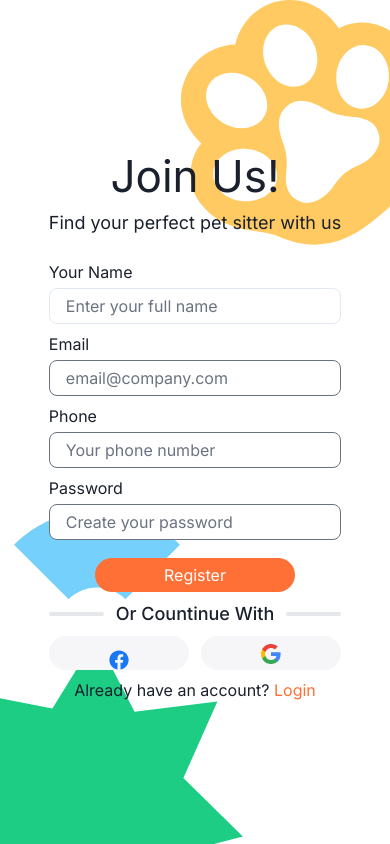
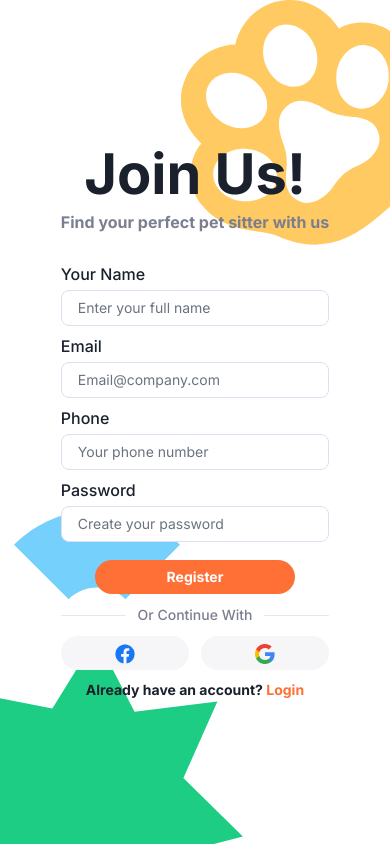
Before and after one commit to scarecrow-404/pet-sitter, a Next.js app: page /register in a window 390 px wide. Built offline with nearby package versions, Linux system fonts and the light colour scheme; no server answers.

Commit message:
feat: add pages more detail

```diff
--- a/src/app/login/page.jsx
+++ b/src/app/login/page.jsx
@@ -35,11 +35,11 @@ const LoginPage = () => {
     const errors = {};
 
     if (values.email === "") {
-      errors.email = "*กรุณากรอกอีเมลล์";
+      errors.email = "*Plase enter your email address";
     }
 
     if (values.password === "") {
-      errors.password = "*กรุณากรอกรหัสผ่าน";
+      errors.password = "*Please enter your password";
     }
 
     return errors;
@@ -79,10 +79,10 @@ const LoginPage = () => {
       <div className="h-screen xl:w-[1440px] flex items-center justify-center relative">
         <div className="grid sm:gap-[24px] z-10">
           <div className="pb-[24px] mb-[20px] text-center">
-            <h1 className="text-[44px] sm:text-[56px] sm:leading-[64px] ">
-              Welcome back!
+            <h1 className="text-[56px] font-[700] leading-[64px] sm:text-[56px] sm:leading-[64px] ">
+              Welcome
             </h1>
-            <p className="text-[18px] sm:text-[24px]">
+            <p className="text-[16px] font-[700] leading-[32px] sm:text-[24px] text-[#7B7E8F] ">
               Find your perfect pet sitter with us
             </p>
           </div>
@@ -93,16 +93,23 @@ const LoginPage = () => {
               className="grid gap-[8px] sm:gap-[16px]"
             >
               <div>
-                <label className="text-[16px]" htmlFor="email">
+                <label
+                  className="text-[16px] font-[500] leading-[24px]"
+                  htmlFor="email"
+                >
                   Email
                 </label>
                 <br />
                 <input
-                  className="w-full sm:w-[440px] mt-[4px] px-[16px] py-[5px] sm:py-[12px] border-[1px] rounded-[8px]  "
+                  className={
+                    errors.email
+                      ? "text-[14px] sm:text-[16px] font-[400] leading-[24px] w-full sm:w-[440px] mt-[4px] px-[16px] py-[5px] sm:py-[12px] border-[1px] border-[#e74c3c] rounded-[8px] focus:border-[#FF7037] focus:ring-[#FF7037]"
+                      : "text-[14px] sm:text-[16px] font-[400] leading-[24px] w-full sm:w-[440px] mt-[4px] px-[16px] py-[5px] sm:py-[12px] border-[1px] border-[#DCDFED] rounded-[8px] focus:border-[#FF7037] focus:ring-[#FF7037]"
+                  }
                   type="email"
                   id="email"
                   name="email"
-                  placeholder="email@company.com"
+                  placeholder="Email@company.com"
                   input
                   onChange={handleInput}
                 />
@@ -112,12 +119,19 @@ const LoginPage = () => {
               )}
 
               <div>
-                <label className="text-[16px]" htmlFor="password">
+                <label
+                  className="text-[16px] font-[500] leading-[24px]"
+                  htmlFor="password"
+                >
                   Password
                 </label>
                 <br />
                 <input
-                  className="w-full sm:w-[440px] mt-[4px] px-[16px] py-[5px] sm:py-[12px] border-[1px] rounded-[8px]  "
+                  className={
+                    errors.password
+                      ? "text-[14px] sm:text-[16px] font-[400] leading-[24px] w-full sm:w-[440px] mt-[4px] px-[16px] py-[5px] sm:py-[12px] border-[1px] border-[#e74c3c] rounded-[8px] focus:border-[#FF7037] focus:ring-[#FF7037]"
+                      : "text-[14px] sm:text-[16px] font-[400] leading-[24px] w-full sm:w-[440px] mt-[4px] px-[16px] py-[5px] sm:py-[12px] border-[1px] border-[#DCDFED] rounded-[8px] focus:border-[#FF7037] focus:ring-[#FF7037]"
+                  }
                   type="password"
                   id="password"
                   name="password"
@@ -132,27 +146,34 @@ const LoginPage = () => {
 
               <div className="flex justify-between">
                 <div>
-                  <input type="checkbox" />
-                  <span> Remember?</span>
+                  <input
+                    type="checkbox"
+                    className="text-[#FF7037] rounded-[6px] mr-[5px] focus:ring-0 "
+                  />
+                  <span className="text-[16px] font-[500] leading-[24px]">
+                    Remember?
+                  </span>
                 </div>
-                <div>Forget Password?</div>
+                <div className="text-[16px] text-[#FF7037] font-[700] leading-[24px]">
+                  Forget Password?
+                </div>
               </div>
 
               <div className="text-center my-[10px]">
                 <button
-                  className="bg-[#FF7037] text-[#FFFFFF] rounded-[99px] sm:px-[24px] py-[5px] sm:py-[12px] w-[200px] sm:w-full"
+                  className="bg-[#FF7037] text-[14px] sm:text-[16px] font-[700] leading-[24px] text-[#FFFFFF] rounded-[99px] sm:px-[24px] py-[5px] sm:py-[12px] w-[200px] sm:w-full"
                   type="submit"
                 >
                   Login
                 </button>
               </div>
 
-              <h3 className="flex items-center w-full mb-[10px]">
-                <span className="flex-grow bg-gray-200 rounded h-1"></span>
-                <span className="mx-3 text-lg font-medium">
-                  Or Countinue With
+              <h3 className="flex items-center w-full">
+                <span class="flex-grow bg-gray-200 rounded h-[1px]"></span>
+                <span class="text-[14px] sm:text-[18px] text-[#7B7E8F] font-[500] leading-[26px] mx-3">
+                  Or Continue With
                 </span>
-                <span className="flex-grow bg-gray-200 rounded h-1"></span>
+                <span class="flex-grow bg-gray-200 rounded h-[1px]"></span>
               </h3>
 
               <div className="text-center">
@@ -161,19 +182,23 @@ const LoginPage = () => {
                     <span className="flex items-center">
                       <Image src={Facebookicon} alt="Facebook_icon" />
                     </span>
-                    <span className="sm:block hidden">Facebook</span>
+                    <span className="sm:block hidden text-[16px] font-[700] leading-[24px]">
+                      Facebook
+                    </span>
                   </button>
                   <button className="flex justify-center gap-[10px] bg-[#F6F6F9] text-black w-1/2 rounded-[99px] px-[24px] py-[6px] sm:py-[12px] h-[34px] sm:h-[48px]">
                     <span>
                       <Image src={Googleicon} alt="Google_icon" />
                     </span>
-                    <span className="sm:block hidden">Gmail</span>
+                    <span className="sm:block hidden text-[16px] font-[700] leading-[24px]">
+                      Gmail
+                    </span>
                   </button>
                 </div>
               </div>
 
               <div className="text-center mt-[10px] ">
-                <p>
+                <p className="text-[14px] sm:text-[16px] font-[700] leading-[24px]">
                   Don't have any account?{" "}
                   <Link href="/register">
                     <span className="text-secondOrange">Register</span>
@@ -184,7 +209,7 @@ const LoginPage = () => {
           </div>
         </div>
 
-        <div className="-left-[70px] -bottom-[100px] fixed">
+        <div className="-left-[70px] -bottom-[100px] 2xl:bottom-[10px] fixed 2xl:absolute ">
           <Image
             className="w-[318px] h-[310px] rotate-90"
             src={starpic}
@@ -192,7 +217,7 @@ const LoginPage = () => {
           />
         </div>
 
-        <div className="left-[38px] bottom-[240px] fixed">
+        <div className="left-[38px] bottom-[240px] 2xl:bottom-[350px] fixed 2xl:absolute ">
           <Image
             className="w-[118px] h-[118px] rotate-45"
             src={squarepic}
@@ -200,7 +225,7 @@ const LoginPage = () => {
           />
         </div>
 
-        <div className="-right-[30px] top-[0px] fixed">
+        <div className="-right-[30px] top-[0px] fixed 2xl:absolute ">
           <Image className="w-[239px] h-[350]" src={cathand} alt="cat_hand" />
         </div>
       </div>
--- a/src/app/register/page.jsx
+++ b/src/app/register/page.jsx
@@ -36,29 +36,31 @@ const RegisterPage = () => {
     const password_pattern = /^[a-zA-Z0-9!@#\$%\^\&*_=+-]{8,12}$/g;
 
     if (values.name === "") {
-      errors.name = "*กรุณากรอกชื่อ";
+      errors.name = "*Please enter your name";
     } else if (values.name.length < 6) {
-      errors.name = "*ชื่อผู้ใช้ต้องมีตัวอักษรมากกว่า 6 และไม่เกิน 20 ตัว";
+      errors.name =
+        "*Your name must contain minimum 4 characters and maximum 20 characters";
     } else if (values.name.length > 20) {
-      errors.name = "*ชื่อผู้ใช้ต้องมีตัวอักษรมากกว่า 6 และไม่เกิน 20 ตัว";
+      errors.name =
+        "*Your name must contain minimum 4 characters and maximum 20 characters";
     }
 
     if (values.email === "") {
-      errors.email = "*กรุณากรอกอีเมลล์";
+      errors.email = "*Please enter your email";
     } else if (!email_pattern.test(values.email)) {
-      errors.email = "*กรุณากรอกฟอร์มอีเมลล์ให้ถูกต้อง .com";
+      errors.email = "*Invalid email address please try again";
     }
 
     if (values.phone === "") {
-      errors.phone = "*กรุณากรอกเบอร์โทร";
+      errors.phone = "*Please enter your phone number";
     } else if (!phone_pattern.test(values.phone)) {
-      errors.phone = "*กรุณากรอกเบอร์โทรศัพท์ให้ถูกต้อง";
+      errors.phone = "*Invalid phone number please try again";
     }
 
     if (values.password === "") {
-      errors.password = "*กรุณากรอกรหัสผ่าน";
+      errors.password = "*Please enter your password";
     } else if (values.password.length < 12) {
-      errors.password = "*รหัสผ่านต้องมีตัวอักษร 12ตัวขึ้นไป";
+      errors.password = "*Your password must be at least 12 characters long";
     }
 
     // } else if (!password_pattern.test(values.password)) {
@@ -87,10 +89,10 @@ const RegisterPage = () => {
       <div className="h-screen xl:w-[1440px] flex items-center justify-center relative">
         <div className="grid sm:gap-[24px] z-10">
           <div className="pb-[24px] gap-[8px] text-center">
-            <h1 className="text-[44px] sm:text-[56px] sm:leading-[64px] ">
+            <h1 className="text-[56px] font-[700] leading-[64px] sm:text-[56px] sm:leading-[64px] ">
               Join Us!
             </h1>
-            <p className="text-[18px] sm:text-[24px]">
+            <p className="text-[16px] font-[700] leading-[32px] sm:text-[24px] text-[#7B7E8F] ">
               Find your perfect pet sitter with us
             </p>
           </div>
@@ -101,12 +103,19 @@ const RegisterPage = () => {
               className="grid gap-[8px] sm:gap-[16px]"
             >
               <div>
-                <label className="text-[16px]" htmlFor="name">
+                <label
+                  className="text-[16px] font-[500] leading-[24px]"
+                  htmlFor="name"
+                >
                   Your Name
                 </label>
                 <br />
                 <input
-                  className="w-full sm:w-[440px] mt-[4px] px-[16px] py-[5px] sm:py-[12px] border-[1px] rounded-[8px]  "
+                  className={
+                    errors.name
+                      ? "text-[14px] sm:text-[16px] font-[400] leading-[24px] w-full sm:w-[440px] mt-[4px] px-[16px] py-[5px] sm:py-[12px] border-[1px] border-[#e74c3c] rounded-[8px] outline-[#FF7037] focus:border-[#FF7037] focus:ring-[#FF7037]"
+                      : "text-[14px] sm:text-[16px] font-[400] leading-[24px] w-full sm:w-[440px] mt-[4px] px-[16px] py-[5px] sm:py-[12px] border-[1px] border-[#DCDFED] rounded-[8px] outline-[#FF7037] focus:border-[#FF7037] focus:ring-[#FF7037]"
+                  }
                   type="name"
                   id="name"
                   name="name"
@@ -120,16 +129,23 @@ const RegisterPage = () => {
               )}
 
               <div>
-                <label className="text-[16px]" htmlFor="email">
+                <label
+                  className="text-[16px] font-[500] leading-[24px]"
+                  htmlFor="email"
+                >
                   Email
                 </label>
                 <br />
                 <input
-                  className="w-full sm:w-[440px] mt-[4px] px-[16px] py-[5px] sm:py-[12px] border-[1px] rounded-[8px]  "
+                  className={
+                    errors.email
+                      ? "text-[14px] sm:text-[16px] font-[400] leading-[24px] w-full sm:w-[440px] mt-[4px] px-[16px] py-[5px] sm:py-[12px] border-[1px] border-[#e74c3c] rounded-[8px] outline-[#FF7037] focus:border-[#FF7037] focus:ring-[#FF7037]"
+                      : "text-[14px] sm:text-[16px] font-[400] leading-[24px] w-full sm:w-[440px] mt-[4px] px-[16px] py-[5px] sm:py-[12px] border-[1px] border-[#DCDFED] rounded-[8px] outline-[#FF7037] focus:border-[#FF7037] focus:ring-[#FF7037]"
+                  }
                   type="email"
                   id="email"
                   name="email"
-                  placeholder="email@company.com"
+                  placeholder="Email@company.com"
                   input
                   onChange={handleInput}
                 />
@@ -139,12 +155,19 @@ const RegisterPage = () => {
               )}
 
               <div>
-                <label className="text-[16px]" htmlFor="phone">
+                <label
+                  className="text-[16px] font-[500] leading-[24px]"
+                  htmlFor="phone"
+                >
                   Phone
                 </label>
                 <br />
                 <input
-                  className="w-full sm:w-[440px] mt-[4px] px-[16px] py-[5px] sm:py-[12px] border-[1px] rounded-[8px]  "
+                  className={
+                    errors.phone
+                      ? "text-[14px] sm:text-[16px] font-[400] leading-[24px] w-full sm:w-[440px] mt-[4px] px-[16px] py-[5px] sm:py-[12px] border-[1px] border-[#e74c3c] rounded-[8px] outline-[#FF7037] focus:border-[#FF7037] focus:ring-[#FF7037]"
+                      : "text-[14px] sm:text-[16px] font-[400] leading-[24px] w-full sm:w-[440px] mt-[4px] px-[16px] py-[5px] sm:py-[12px] border-[1px] border-[#DCDFED] rounded-[8px] outline-[#FF7037] focus:border-[#FF7037] focus:ring-[#FF7037]"
+                  }
                   type="tel"
                   id="phone"
                   name="phone"
@@ -158,12 +181,19 @@ const RegisterPage = () => {
               )}
 
               <div>
-                <label className="text-[16px]" htmlFor="password">
+                <label
+                  className="text-[16px] font-[500] leading-[24px]"
+                  htmlFor="password"
+                >
                   Password
                 </label>
                 <br />
                 <input
-                  className="w-full sm:w-[440px] mt-[4px] px-[16px] py-[5px] sm:py-[12px] border-[1px] rounded-[8px]  "
+                  className={
+                    errors.password
+                      ? "text-[14px] sm:text-[16px] font-[400] leading-[24px] w-full sm:w-[440px] mt-[4px] px-[16px] py-[5px] sm:py-[12px] border-[1px] border-[#e74c3c] rounded-[8px] outline-[#FF7037] focus:border-[#FF7037] focus:ring-[#FF7037]"
+                      : "text-[14px] sm:text-[16px] font-[400] leading-[24px] w-full sm:w-[440px] mt-[4px] px-[16px] py-[5px] sm:py-[12px] border-[1px] border-[#DCDFED] rounded-[8px] outline-[#FF7037] focus:border-[#FF7037] focus:ring-[#FF7037]"
+                  }
                   type="password"
                   id="password"
                   name="password"
@@ -178,7 +208,7 @@ const RegisterPage = () => {
 
               <div className="text-center mt-[10px]">
                 <button
-                  className="bg-[#FF7037] text-[#FFFFFF] rounded-[99px] sm:px-[24px] py-[5px] sm:py-[12px] w-[200px] sm:w-full"
+                  className="bg-[#FF7037] text-[14px] sm:text-[16px] font-[700] leading-[24px] text-[#FFFFFF] rounded-[99px] sm:px-[24px] py-[5px] sm:py-[12px] w-[200px] sm:w-full"
                   type="submit"
                 >
                   Register
@@ -186,22 +216,26 @@ const RegisterPage = () => {
               </div>
 
               <h3 className="flex items-center w-full">
-                <span class="flex-grow bg-gray-200 rounded h-1"></span>
-                <span class="mx-3 text-lg font-medium">Or Countinue With</span>
-                <span class="flex-grow bg-gray-200 rounded h-1"></span>
+                <span class="flex-grow bg-gray-200 rounded h-[1px]"></span>
+                <span class="text-[14px] sm:text-[18px] text-[#7B7E8F] font-[500] leading-[26px] mx-3">
+                  Or Continue With
+                </span>
+                <span class="flex-grow bg-gray-200 rounded h-[1px]"></span>
               </h3>
 
               <div className="text-center">
                 <div className="flex gap-[12px] justify-between">
                   <button
                     value="facebook"
-                    className="flex justify-center gap-[10px] bg-[#F6F6F9] text-black w-1/2 rounded-[99px] px-[24px] py-[12px] h-[34px] sm:h-[48px]"
+                    className="flex justify-center gap-[10px] bg-[#F6F6F9] text-black w-1/2 rounded-[99px] px-[24px] py-[6px] sm:py-[12px] h-[34px] sm:h-[48px]"
                     onClick={() => handleOAuth(values)}
                   >
                     <span className="flex items-center">
                       <Image src={Facebookicon} alt="Facebook_icon" />
                     </span>
-                    <span className="sm:block hidden">Facebook</span>
+                    <span className="sm:block hidden text-[16px] font-[700] leading-[24px]">
+                      Facebook
+                    </span>
                   </button>
                   <button
                     value="google"
@@ -211,14 +245,16 @@ const RegisterPage = () => {
                     <span>
                       <Image src={Googleicon} alt="Google_icon" />
                     </span>
-                    <span className="sm:block hidden">Gmail</span>
+                    <span className="sm:block hidden text-[16px] font-[700] leading-[24px]">
+                      Gmail
+                    </span>
                   </button>
                 </div>
               </div>
 
-              <div className="text-center">
-                <p>
-                  Already have an account?{" "}
+              <div className="text-center ">
+                <p className="text-[14px] sm:text-[16px] font-[700] leading-[24px]">
+                  Already have an account?&nbsp;
                   <Link href="/login">
                     <span className="text-secondOrange">Login</span>
                   </Link>
@@ -228,7 +264,7 @@ const RegisterPage = () => {
           </div>
         </div>
 
-        <div className="-left-[70px] -bottom-[100px] fixed">
+        <div className="-left-[70px] -bottom-[100px] 2xl:bottom-[10px] fixed 2xl:absolute ">
           <Image
             className="w-[318px] h-[310px] rotate-90"
             src={starpic}
@@ -236,7 +272,7 @@ const RegisterPage = () => {
           />
         </div>
 
-        <div className="left-[38px] bottom-[240px] fixed">
+        <div className="left-[38px] bottom-[240px] 2xl:bottom-[350px] fixed 2xl:absolute ">
           <Image
             className="w-[118px] h-[118px] rotate-45"
             src={squarepic}
@@ -244,7 +280,7 @@ const RegisterPage = () => {
           />
         </div>
 
-        <div className="-right-[30px] top-[0px] fixed">
+        <div className="-right-[30px] top-[0px] fixed 2xl:absolute ">
           <Image className="w-[239px] h-[350]" src={cathand} alt="cat_hand" />
         </div>
       </div>
```
